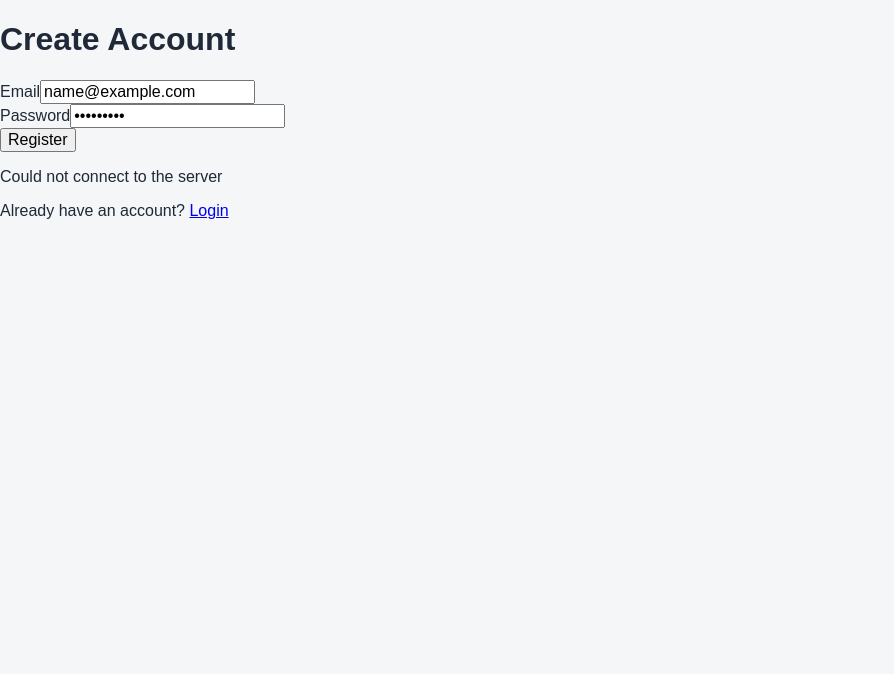
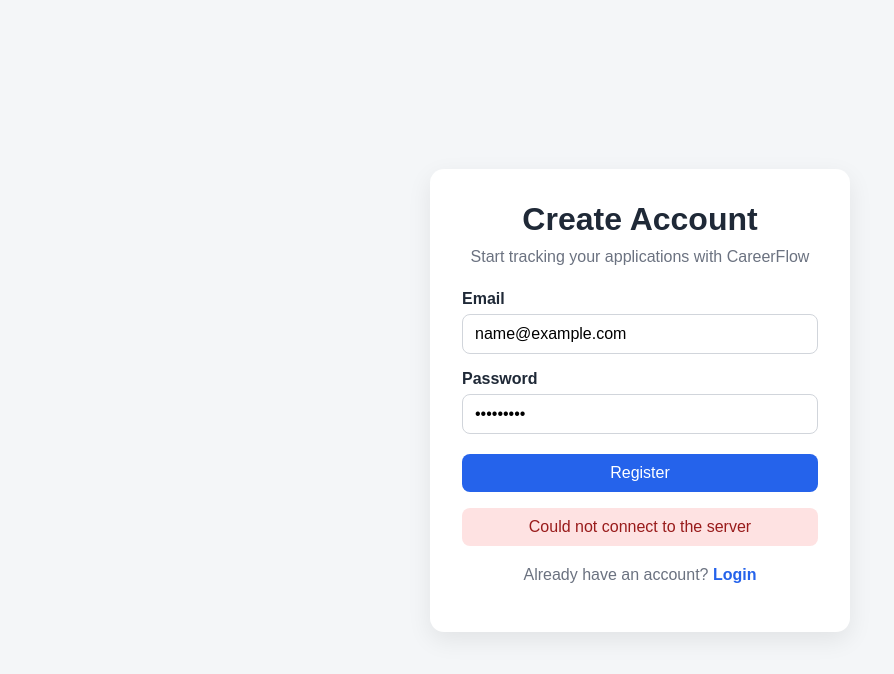
Before and after one commit to adam-2005-99/careerflow, a React app in the folder frontend/: page /register in a window 1280 px wide. Both pictures are taken after typing "name@example.com", "Sample123" into the empty fields and a click on the button "Register". Shown: the top 674 px of the page, without its empty margins (0-894 px from the left). Built offline with nearby package versions, Linux system fonts and the light colour scheme; no server answers; the HTML template or start-up script is replaced by a standard one.

Commit message:
Style auth pages and improve form validation

```diff
--- a/frontend/src/App.css
+++ b/frontend/src/App.css
@@ -274,3 +274,67 @@ select {
 .application-item a:hover {
   text-decoration: underline;
 }
+
+.auth-page {
+  min-height: 100vh;
+  display: flex;
+  align-items: center;
+  justify-content: center;
+  padding: 24px;
+  background: #f4f6f8;
+}
+
+.auth-card {
+  width: 100%;
+  max-width: 420px;
+  background: white;
+  padding: 32px;
+  border-radius: 14px;
+  box-shadow: 0 8px 24px rgba(0, 0, 0, 0.08);
+}
+
+.auth-card h1 {
+  margin: 0;
+  text-align: center;
+}
+
+.auth-subtitle {
+  margin: 10px 0 24px;
+  text-align: center;
+  color: #6b7280;
+}
+
+.auth-form {
+  display: grid;
+  gap: 16px;
+}
+
+.auth-button {
+  width: 100%;
+  margin-top: 4px;
+}
+
+.auth-error {
+  margin-top: 16px;
+  padding: 10px 12px;
+  border-radius: 8px;
+  background: #fee2e2;
+  color: #991b1b;
+  text-align: center;
+}
+
+.auth-switch {
+  margin-top: 20px;
+  text-align: center;
+  color: #6b7280;
+}
+
+.auth-switch a {
+  color: #2563eb;
+  text-decoration: none;
+  font-weight: 600;
+}
+
+.auth-switch a:hover {
+  text-decoration: underline;
+}
--- a/frontend/src/pages/Login.jsx
+++ b/frontend/src/pages/Login.jsx
@@ -12,7 +12,12 @@ function Login() {
   async function handleSubmit(event) {
     event.preventDefault();
 
-    setError("");
+    if (!email || !password) {
+      setError("Please enter both email and password");
+      return;
+    }
+
+    // setError("");
 
     try {
       const response = await fetch(`${API_URL}/api/auth/login`, {
@@ -42,11 +47,16 @@ function Login() {
   }
 
   return (
-    <div>
-        <h1>Login</h1>
+    <div className="auth-page">
+      <div className="auth-card">
+        <h1>Welcome Back</h1>
+        <p className="auth-subtitle">
+          Sign in to continue to CareerFlow
+        </p>
 
-        <form onSubmit={handleSubmit}>
-            <div>
+
+        <form className="auth-form" onSubmit={handleSubmit}>
+          <div className="form-group">
             <label htmlFor="email">Email</label>
             <input
               id="email"
@@ -56,7 +66,7 @@ function Login() {
             />
           </div>
 
-            <div>
+          <div className="form-group">
             <label htmlFor="password">Password</label>
             <input
               id="password"
@@ -66,14 +76,18 @@ function Login() {
             />
           </div>
 
-            <button type="submit">Login</button>
+          <button className="primary-button auth-button" type="submit">Login</button>
+
         </form>
 
-        <p>
+        {error && <p className="auth-error">{error}</p>}
+
+        <p className="auth-switch">
             Don't have an account? <Link to="/register">Register</Link>
         </p>
 
-      {error && <p>{error}</p>}
+      </div>
+
     </div>
   );
 }
--- a/frontend/src/pages/Register.jsx
+++ b/frontend/src/pages/Register.jsx
@@ -43,11 +43,16 @@ function Register() {
   }
 
   return (
-    <div>
+    <div className="auth-page">
+      <div className="auth-card">
+
         <h1>Create Account</h1>
+        <p className="auth-subtitle">
+          Start tracking your applications with CareerFlow
+        </p>
 
-      <form onSubmit={handleSubmit}>
-        <div>
+        <form className="auth-form" onSubmit={handleSubmit}>
+          <div className="form-group">
             <label>Email</label>
             <input
               type="email"
@@ -57,7 +62,7 @@ function Register() {
             />
           </div>
 
-        <div>
+          <div className="form-group">
             <label>Password</label>
             <input
               type="password"
@@ -67,14 +72,15 @@ function Register() {
             />
           </div>
 
-        <button type="submit">Register</button>
+          <button className="primary-button auth-button" type="submit">Register</button>
         </form>
 
-      {error && <p>{error}</p>}
+        {error && <p className="auth-error">{error}</p>}
 
-      <p>
+        <p className="auth-switch">
           Already have an account? <Link to="/login">Login</Link>
         </p>
+      </div>
     </div>
   );
 }
```
Also changed, not shown: 1 other file (tests, documents, lock files or other folders). Lines whose indentation alone changed are shown as unchanged.
